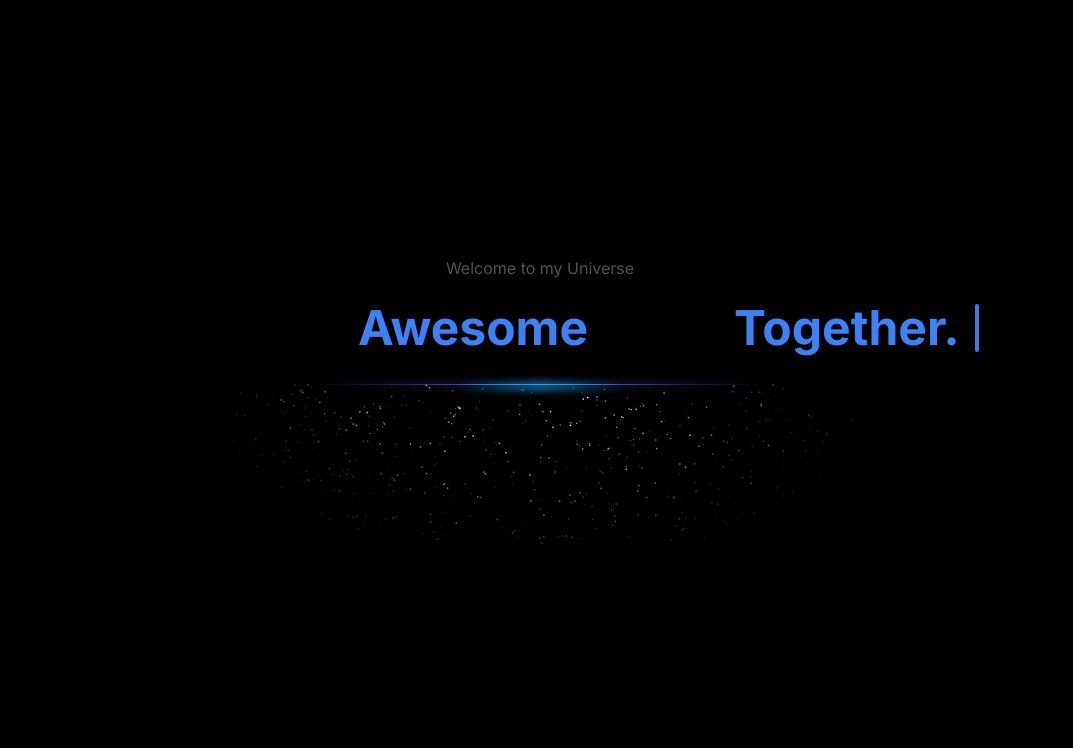
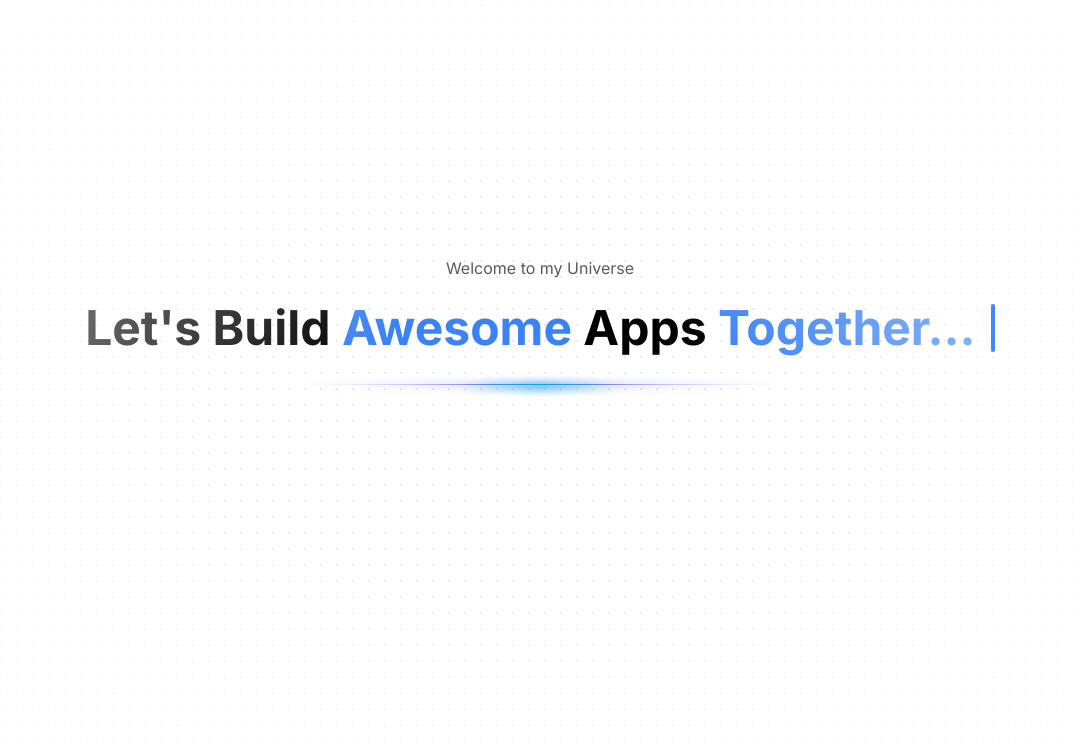
Before and after one commit to Prakhargoel8c/Portfolio, a Next.js app: page / in a window 1280 px wide. Shown: the top 748 px of the page, without its empty margins (100-1173 px from the left). Built offline with nearby package versions, Linux system fonts and the light colour scheme.

Commit message:
Added Grid background

```diff
--- a/package.json
+++ b/package.json
@@ -17,6 +17,7 @@
     "class-variance-authority": "^0.7.0",
     "clsx": "^2.1.0",
     "framer-motion": "^11.0.8",
+    "mini-svg-data-uri": "^1.4.4",
     "next": "^14.1.0",
     "react": "18.2.0",
     "react-dom": "18.2.0",
--- a/src/app/page.tsx
+++ b/src/app/page.tsx
@@ -1,4 +1,5 @@
 "use client";
+
 import { SparklesCore } from "~/components/ui/sparkles";
 import { TypewriterEffectSmooth } from "~/components/ui/typewriter-effect";
 
@@ -17,14 +18,17 @@
     text: "Apps",
   },
   {
-    text: "Together.",
+    text: "Together...",
     className: "text-blue-500 dark:text-blue-500",
   },
 ];
 
 export default function HomePage() {
   return (
-    <div className="h-dvh w-full bg-black flex flex-col items-center justify-center overflow-hidden">
+    <div className="h-dvh w-full dark:bg-black bg-white  dark:bg-dot-white/[0.2] bg-dot-black/[0.2] relative flex items-center justify-center">
+      {/* Radial gradient for the container to give a faded look */}
+      <div className="absolute pointer-events-none inset-0 flex items-center justify-center dark:bg-black bg-white [mask-image:radial-gradient(ellipse_at_center,transparent_20%,black)]"></div>
+      <div className="h-dvh w-full flex flex-col items-center justify-center overflow-hidden">
         <p className="text-neutral-600 dark:text-neutral-200 text-xxs sm:text-base">Welcome to my Universe</p>
         <TypewriterEffectSmooth words={words} />
         <div className="w-[40rem] h-40 relative">
@@ -38,7 +42,8 @@
           <SparklesCore background="transparent" minSize={0.4} maxSize={1} particleDensity={1200} className="w-full h-full" particleColor="#FFFFFF" />
 
           {/* Radial Gradient to prevent sharp edges */}
-        <div className="absolute inset-0 w-full h-full bg-black [mask-image:radial-gradient(350px_200px_at_top,transparent_20%,white)]"></div>
+          <div className="absolute inset-0 w-full h-full dark:bg-black bg-white dark:bg-dot-white/[0.2] bg-dot-black/[0.2] [mask-image:radial-gradient(350px_200px_at_top,transparent_20%,white)]"></div>
+        </div>
       </div>
     </div>
   );
--- a/tailwind.config.ts
+++ b/tailwind.config.ts
@@ -1,5 +1,6 @@
 import { type Config } from "tailwindcss";
 import { fontFamily } from "tailwindcss/defaultTheme";
+const svgToDataUri = require("mini-svg-data-uri");
 
 const { default: flattenColorPalette } = require("tailwindcss/lib/util/flattenColorPalette");
 
@@ -15,7 +16,31 @@
       },
     },
   },
-  plugins: [addVariablesForColors],
+  plugins: [
+    addVariablesForColors,
+    function ({ matchUtilities, theme }: any) {
+      matchUtilities(
+        {
+          "bg-grid": (value: any) => ({
+            backgroundImage: `url("${svgToDataUri(
+              `<svg xmlns="http://www.w3.org/2000/svg" viewBox="0 0 32 32" width="32" height="32" fill="none" stroke="${value}"><path d="M0 .5H31.5V32"/></svg>`,
+            )}")`,
+          }),
+          "bg-grid-small": (value: any) => ({
+            backgroundImage: `url("${svgToDataUri(
+              `<svg xmlns="http://www.w3.org/2000/svg" viewBox="0 0 32 32" width="8" height="8" fill="none" stroke="${value}"><path d="M0 .5H31.5V32"/></svg>`,
+            )}")`,
+          }),
+          "bg-dot": (value: any) => ({
+            backgroundImage: `url("${svgToDataUri(
+              `<svg xmlns="http://www.w3.org/2000/svg" viewBox="0 0 32 32" width="16" height="16" fill="none"><circle fill="${value}" id="pattern-circle" cx="10" cy="10" r="1.6257413380501518"></circle></svg>`,
+            )}")`,
+          }),
+        },
+        { values: flattenColorPalette(theme("backgroundColor")), type: "color" },
+      );
+    },
+  ],
 } satisfies Config;
 
 // This plugin adds each Tailwind color as a global CSS variable, e.g. var(--gray-200).
```
Also changed, not shown: 1 other file (tests, documents, lock files or other folders). Lines whose indentation alone changed are shown as unchanged.
